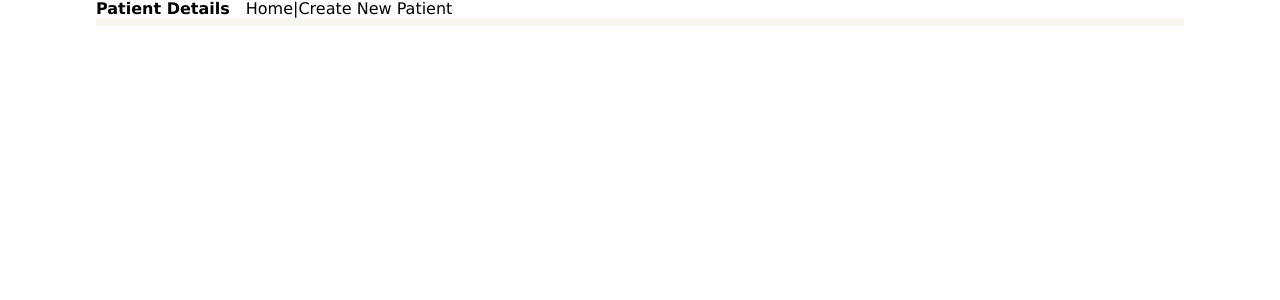
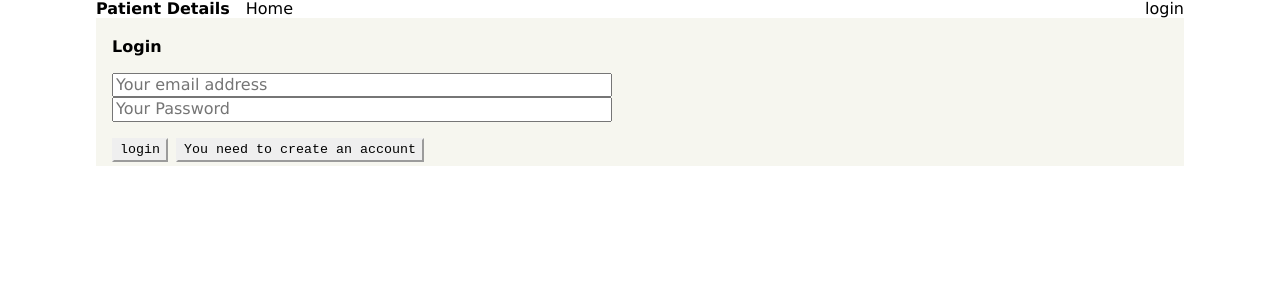
Before and after one commit to Jiggins242/GraphQl-Emis, a React (Create React App) app in the folder fus-emis/: page /login in a window 1280 px wide. Shown: the top 300 px of the page. Built offline with nearby package versions, Linux system fonts and the light colour scheme.

Commit message:
login in screen and sign up screens rendered

```diff
--- a/fus-emis/src/components/App.js
+++ b/fus-emis/src/components/App.js
@@ -2,8 +2,9 @@ import React, { Component } from 'react'
 import { Switch, Route } from 'react-router-dom'
 
 import PatientList from './PatientList'
-import CreatePatient from './CreatePatient';
-import Header from './Header';
+import CreatePatient from './CreatePatient'
+import Header from './Header'
+import Login from './Login'
 
 class App extends Component {
   render () {
@@ -14,6 +15,7 @@ class App extends Component {
           <Switch>
             <Route exact path="/" component={PatientList} />
             <Route exact path="/create" component={CreatePatient} />
+            <Route exact path="/login" component={Login} />
           </Switch>
         </div>
       </div>
--- a/fus-emis/src/components/CreatePatient.js
+++ b/fus-emis/src/components/CreatePatient.js
@@ -15,6 +15,8 @@ const POST_MUTATION = gql
     }
 }`
 
+// This is rendering the form for the create a patient inputs for React.
+// =====================================================================
 class CreatePatient extends Component {
     state ={
         title: '',
--- a/fus-emis/src/components/Header.js
+++ b/fus-emis/src/components/Header.js
@@ -1,9 +1,11 @@
 import React, { Component } from 'react'
 import { Link } from 'react-router-dom'
 import { withRouter } from 'react-router'
+import { AUTH_TOKEN } from '../constants'
 
 class Header extends Component {
     render() {
+        const authToken = localStorage.getItem(AUTH_TOKEN)
         return (
             <div className="flex pal justify-between nowrap">
                 <div className="flex flex-fixed black">
@@ -11,10 +13,30 @@ class Header extends Component {
                     <Link to="/" className="mli no-underline black">
                         Home
                     </Link>
-                    <div className="mli">|</div>
-                    <Link to="/create" className="nli no-underline black">
-                        Create New Patient
-                    </Link>
+                    {authToken && (
+                        <div className="flex">
+                            <div className="mli">|</div>
+                            <Link to="/create" className="mli no-underline black">
+                                Create New Patient
+                            </Link>
+                        </div>
+                    )}
+                </div>
+                <div className="flex flex-fixed">
+                        {authToken ? (
+                            <div className="mli pointer black"
+                                 onClick={() => {
+                                     localStorage.removeItem(AUTH_TOKEN)
+                                     this.props.history.push('/')
+                                 }}
+                            >
+                                logout
+                            </div>
+                        ) : (
+                            <Link to="/login" className="mli no-underline black">
+                                login
+                            </Link>
+                        )}
                 </div>
             </div>
         )
--- /dev/null
+++ b/fus-emis/src/components/Login.js
@@ -0,0 +1,70 @@
+import React, { Component } from 'react'
+import {AUTH_TOKEN } from '../constants'
+
+class Login extends Component {
+    state = {
+        login: true, // switch between Login and Signup
+        email: '',
+        username: '',
+        password: ''
+    }
+// *******************************************************************
+// This will check the username given to see if that user exsist
+// If they do, it will render out the email form and password to allow to login
+// If not they will be propmted to sign up
+    render () {
+        const { login, email, username, password} = this.state
+        return (
+            <div>
+                <h4 className="mv3">{login ? 'Login' : 'Sign Up'}</h4>
+                <div className="flex flex-column">
+                    {!login && (
+                        <input
+                            value={username}
+                            onChange={e => this.setState({ username: e.target.value})}
+                            type="text"
+                            placeholder="Your User Name"
+                        />
+                    )}
+                        <input
+                            value={email}
+                            onChange={e => this.setState({ email: e.target.value})}
+                            type="text"
+                            placeholder="Your email address"
+                        />
+                        <input
+                            value={password}
+                            onChange={e => this.setState({ password: e.target.value})}
+                            type="text"
+                            placeholder="Your Password"
+                        />
+                </div>
+                <div className="flex mt3">
+                    <div
+                        className="pointer mr2 button"
+                        onClick={() => this._confirm()}>
+                            {login
+                                ? 'login' : 'create account'}
+                    </div>
+                    <div
+                        className="pointer button"
+                        onClick={() => this.setState({ login: !login})}>
+                            {login
+                                ? 'You need to create an account'
+                                : 'You already have an account'}
+                    </div>
+                </div>
+            </div>
+        )
+    }
+
+    _confirm = async () => {
+        // add in code later
+    }
+
+    _saveUserData = token => {
+        localStorage.setItem(AUTH_TOKEN, token)
+    }
+}
+
+export default Login
--- /dev/null
+++ b/fus-emis/src/constants.js
@@ -0,0 +1,3 @@
+
+
+export const AUTH_TOKEN = 'auth-token'
```
